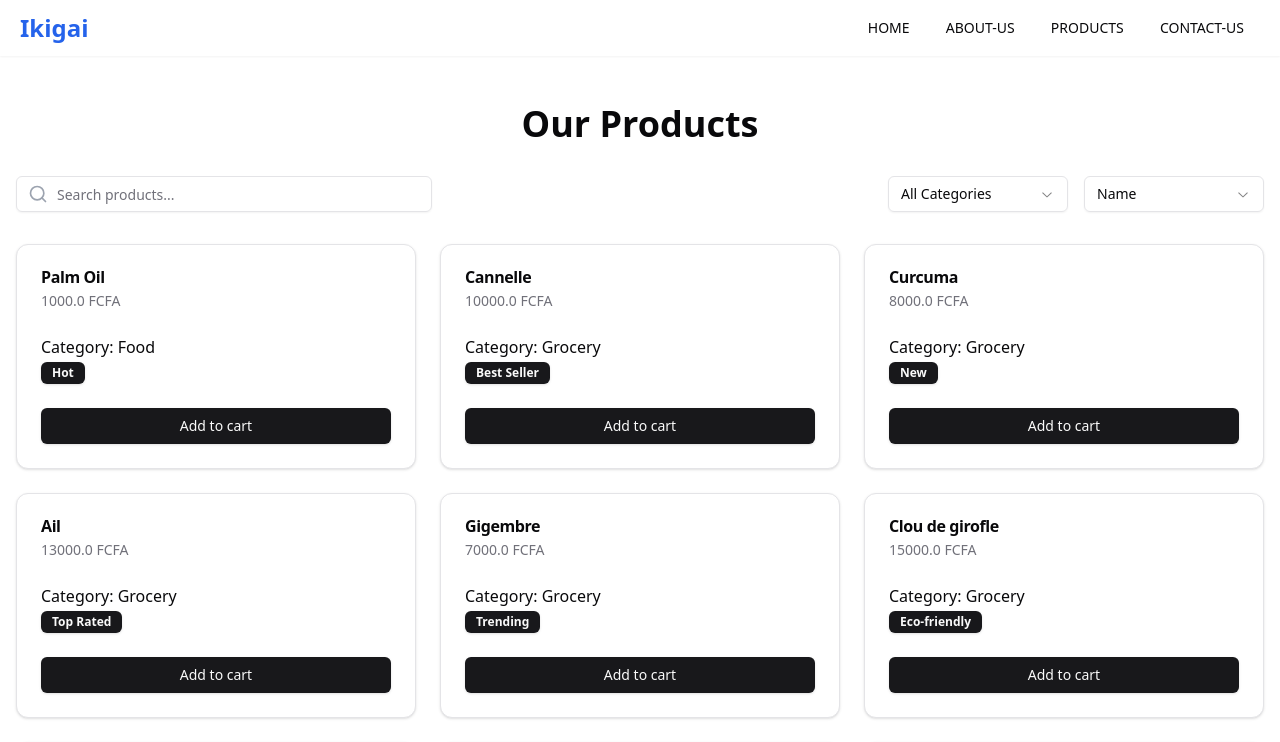
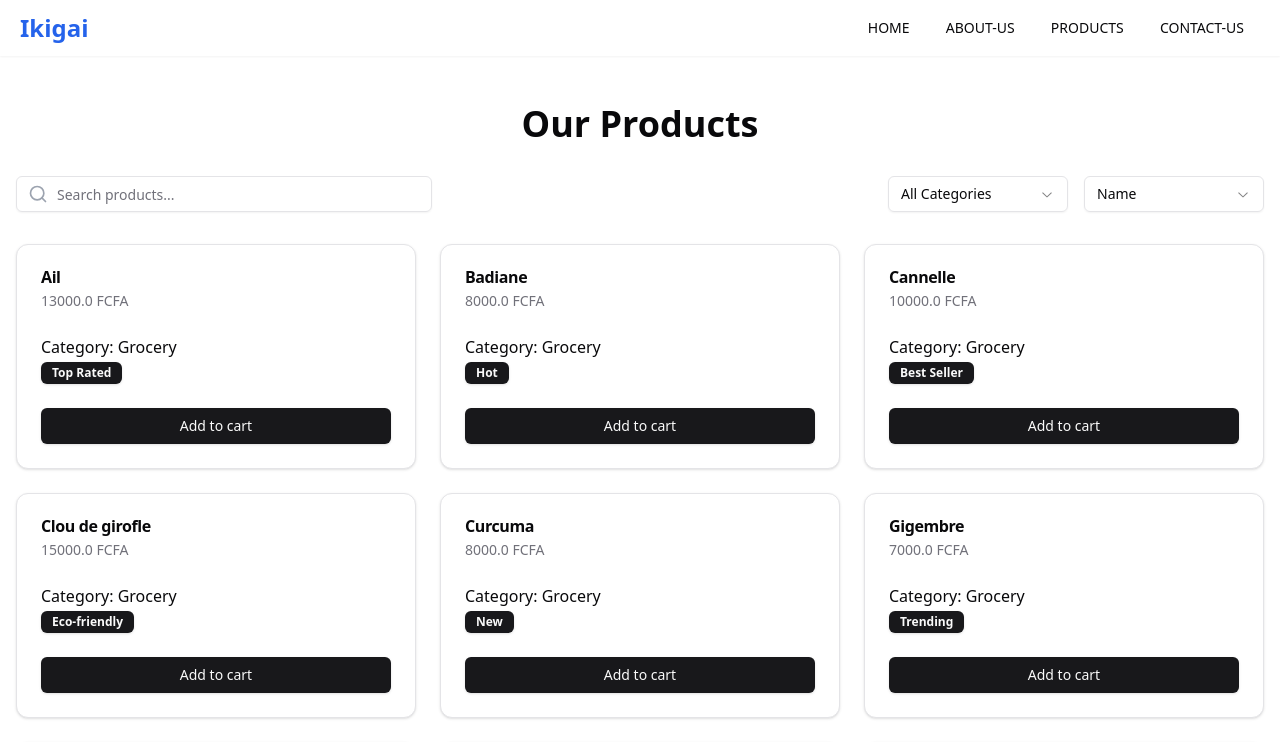
Before and after one commit to Beni-Alexandre/IKIGAI, a React (Vite) app: page /product in a window 1280 px wide. Shown: the top 742 px of the page. Built offline with nearby package versions, Linux system fonts and the light colour scheme.

Commit message:
products pages

```diff
--- a/src/productpage/product.tsx
+++ b/src/productpage/product.tsx
@@ -92,10 +92,11 @@ function Products() {
                             type="text"
                             placeholder="Search products..."
                             value={searchTerm}
-                            onChange={(e) => setSearchTerm(e.target.value)}
+                            onChange={(e) => { setSearchTerm(e.target.value) }}
                             className="pl-10"
                         />
                         <Search className="absolute left-3 top-1/2 transform -translate-y-1/2 text-gray-400" size={20} />
+
                     </div>
                     <div className="flex gap-4">
                         <Select value={selectedCategory} onValueChange={setSelectedCategory}>
@@ -122,16 +123,16 @@ function Products() {
                     </div>
                 </div>
                 <div className="grid gap-6 md:grid-cols-2 lg:grid-cols-3">
-                    {products.map((products) =>
+                    {filteredProducts.map((product) =>
 
-                        <Card key={products.id}>
+                        <Card key={product.id}>
                             <CardHeader>
-                                <CardTitle>{products.name}</CardTitle>
-                                <CardDescription>{products.price.toFixed(1)} FCFA</CardDescription>
+                                <CardTitle>{product.name}</CardTitle>
+                                <CardDescription>{product.price.toFixed(1)} FCFA</CardDescription>
                             </CardHeader>
                             <CardContent>
-                                <p>Category: {products.category}</p>
-                                <Badge>  {products.badge}</Badge>
+                                <p>Category: {product.category}</p>
+                                <Badge>  {product.badge}</Badge>
                             </CardContent>
                             <CardFooter>
                                 <Button className="w-full">Add to cart</Button>
@@ -140,6 +141,8 @@ function Products() {
                         </Card>
                     )}
                 </div>
+
+
                 {filteredProducts.length === 0 && (
                     <p className="text-center text-gray-500 mt-8">No products found. Try adjusting your filters.</p>
                 )}
```
